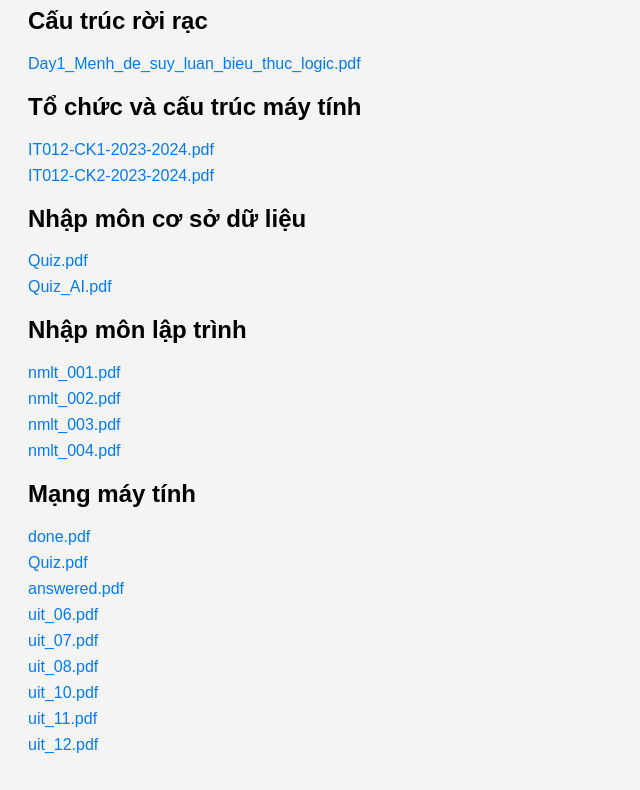
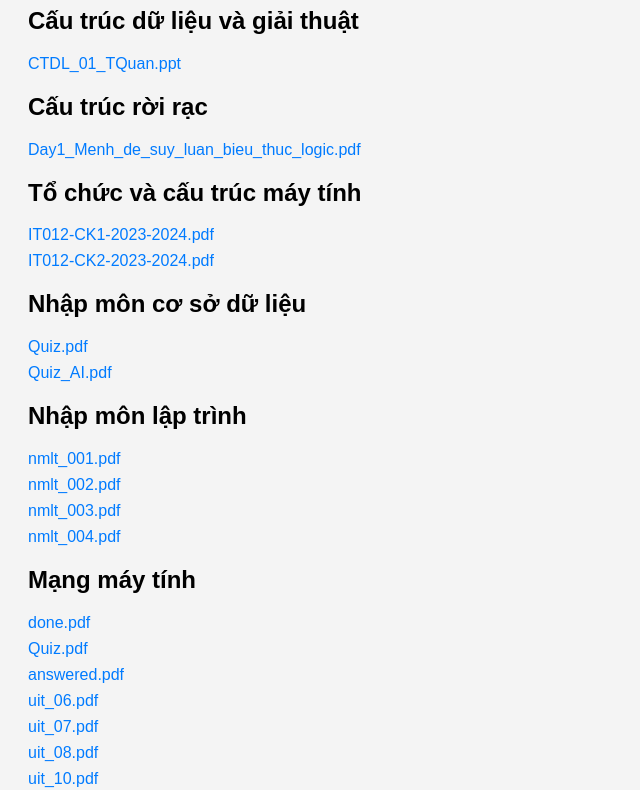
Before and after one commit to anhkhoinp94/uit, a plain HTML site: page index.html in a window 1280 px wide. Shown: the part 101-891 px from the top of the page, without its empty margins (0-640 px from the left). Drawn offline with Linux system fonts and the light colour scheme.

Commit message:
2025-10-24_0704 PM

```diff
--- a/index.html
+++ b/index.html
@@ -39,6 +39,12 @@
 
 <body>
     <h1>PDF Links</h1>
+    <h2>Cấu trúc dữ liệu và giải thuật</h2>
+    <ul>
+        <li><a href="https://anhkhoinp94.github.io/uit/cau-truc-du-lieu-va-giai-thuat/CTDL_01_TQuan.ppt"
+                target="_blank">CTDL_01_TQuan.ppt</a></li>
+    </ul>
+
     <h2>Cấu trúc rời rạc</h2>
     <ul>
         <li><a href="https://anhkhoinp94.github.io/uit/cau-truc-roi-rac/Day1_Menh_de_suy_luan_bieu_thuc_logic.pdf"
```
Also changed, not shown: 7 other files.
